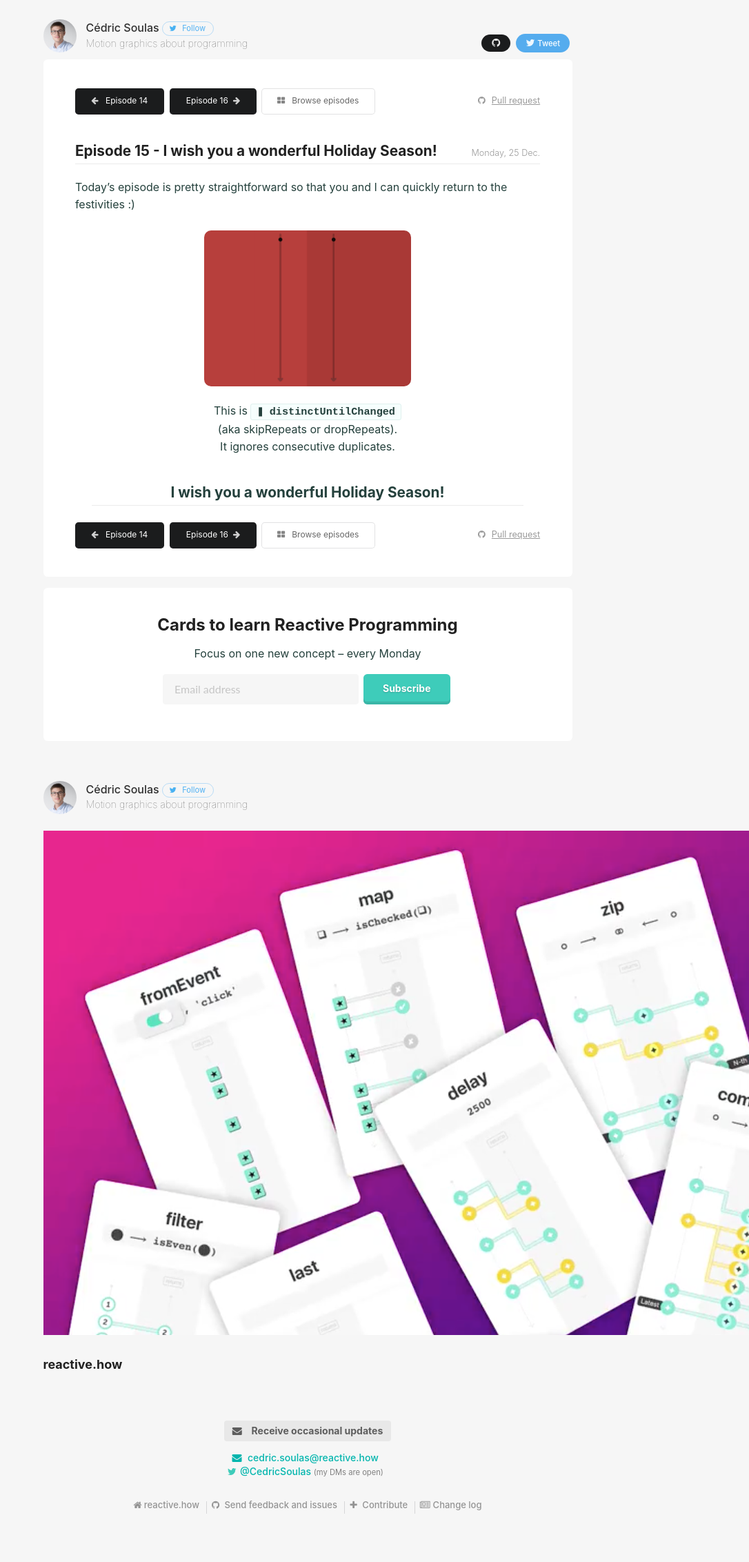
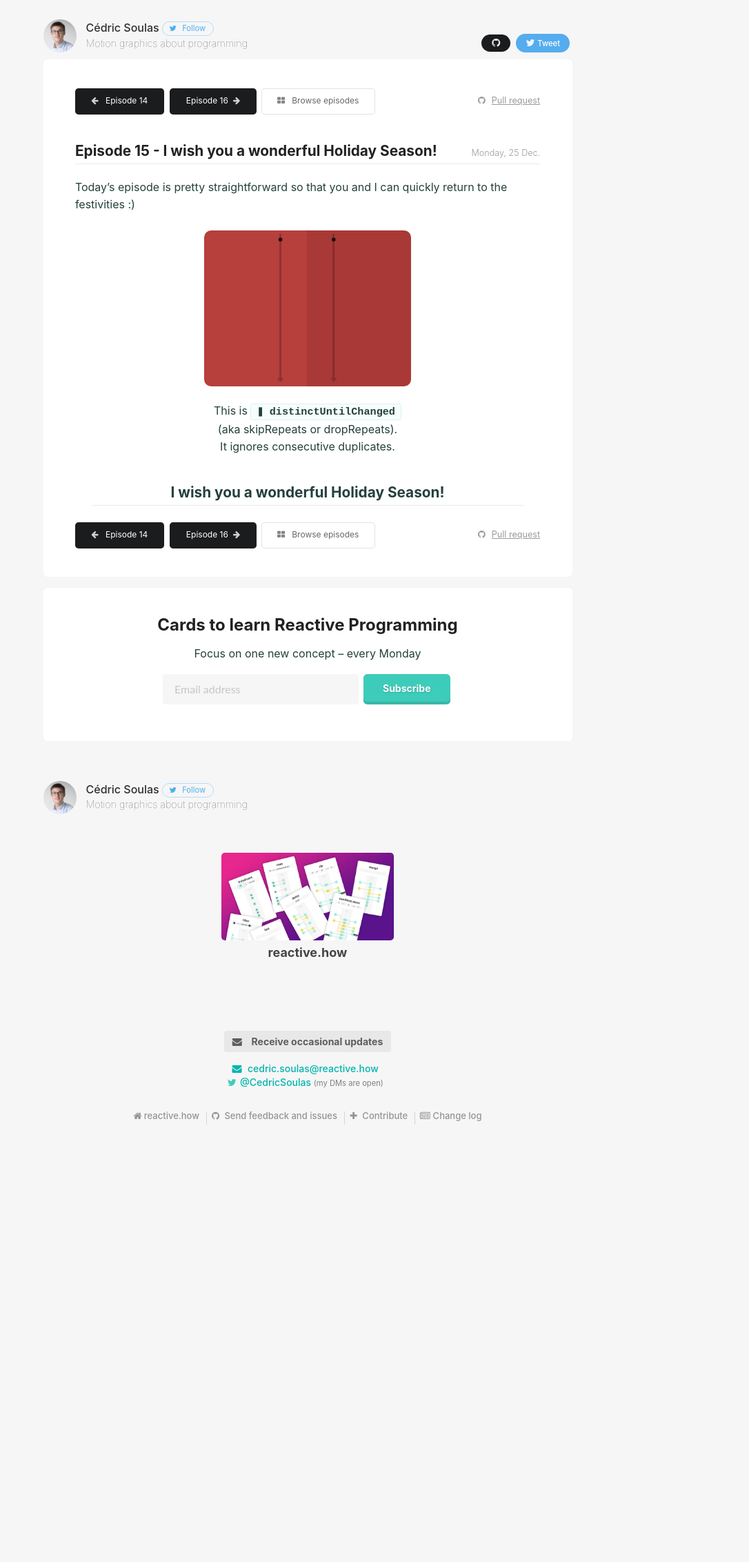
Before and after one commit to cedricss/reactive.how, a Jekyll site: the page built from distinctUntilChanged.md, in a window 1280 px wide. Shown: the whole page at 69% size, without its empty margins (194-1280 px from the left). Built offline with Jekyll 4.4.1, drawn with Linux system fonts in a browser that asks for light colours; after the commit the page ends 1700 px from its top, so only the background shows below that.

Commit message:
Fix feature img width

```diff
--- a/css/main.scss
+++ b/css/main.scss
@@ -4,7 +4,7 @@
 @import "base";
 
 body {
-   margin-top: 2em;
+    margin-top: 2em;
    background-color: #f6f6f6;
 }
 
@@ -19,6 +19,21 @@ body {
     padding-top: 3em;
 }
 
+.featured {
+    margin: 2em 0;
+    text-align:center;
+    h3.ui.header {
+        margin: 0;
+        padding: 0;
+    }
+    a {
+        color: #444444;
+    }
+    img {
+        max-width: 250px;
+        border-radius: 5px;
+    }
+}
 a {
     color: #00b5ad;
     font-weight: 500;
```
Also changed, not shown: img/featured.png.
